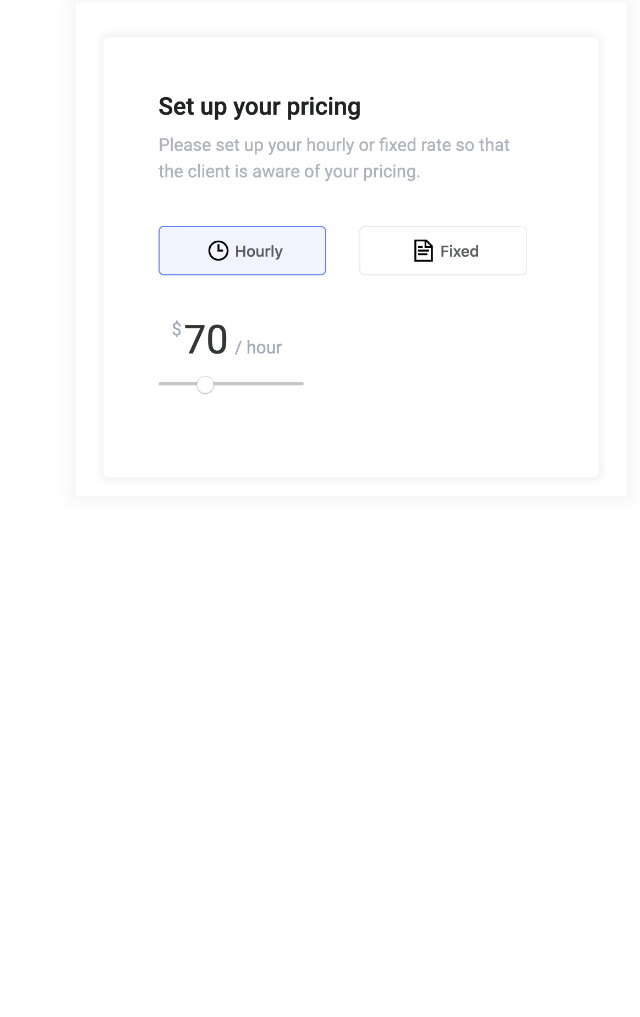
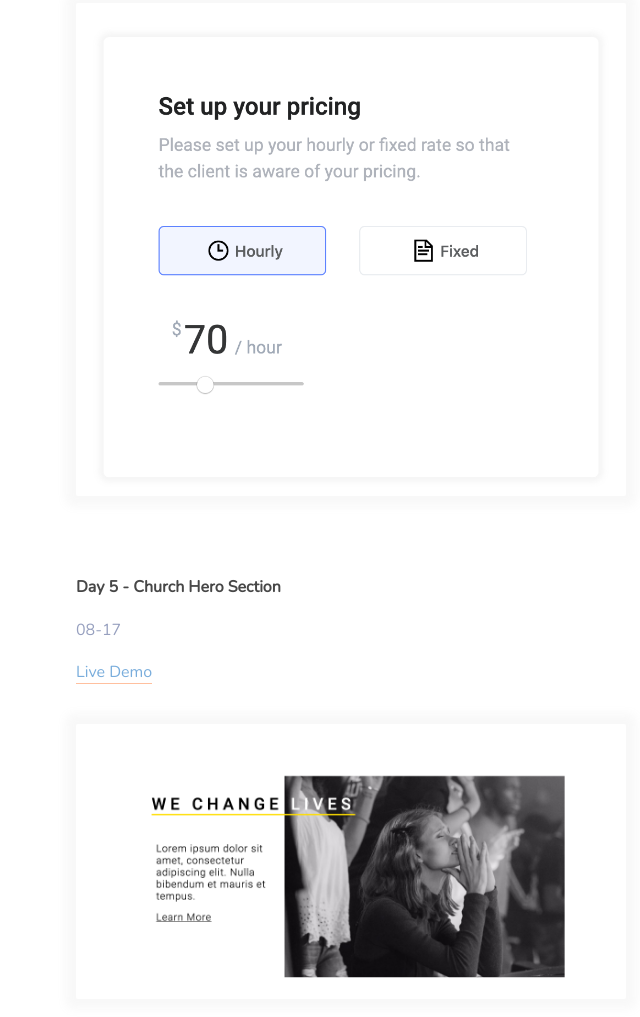
Before and after one commit to alexSatchell/Gatsby-Portfolio-Site, a Gatsby site: page /MonthOfCode in a window 1280 px wide. Shown: the part 2746-3763 px from the top of the page, without its empty margins (289-929 px from the left). Before the commit the page ends 3322 px from the top, so only its background shows below. Built offline with nearby package versions, Linux system fonts and the light colour scheme; Gatsby itself is replaced by a stand-in of ours.

Commit message:
added day 5

```diff
--- a/src/pages/MonthOfCode.js
+++ b/src/pages/MonthOfCode.js
@@ -15,6 +15,7 @@ import contactForm from "../images/MonthUI/contactForm.png"
 import freelancePaymentForm from "../images/MonthUI/freelancePaymentForm.png"
 import freelanceHeader from "../images/MonthUI/freelanceHeaeder.png"
 import freelancePricing from "../images/MonthUI/freelance-pricing.png"
+import aliveHero from "../images/MonthUI/AliveHero.png"
 
 const MonthOfCode = () => {
   return (
@@ -96,6 +97,17 @@ const MonthOfCode = () => {
             src={freelancePricing}
             width={"100%"}
           />
+          <Paragraph>
+            <strong>Day 5 - Church Hero Section</strong>
+          </Paragraph>
+          <Date>08-17</Date>
+          <ExternalLink
+            target="_blank"
+            href="https://church-hero-section.netlify.app/"
+          >
+            Live Demo
+          </ExternalLink>
+          <Image margin={"4rem 0 8rem 0"} src={aliveHero} width={"100%"} />
         </ArticleContainer>
       </ArticleContainer>
     </>
```
Also changed, not shown: src/images/MonthUI/AliveHero.png (added).
